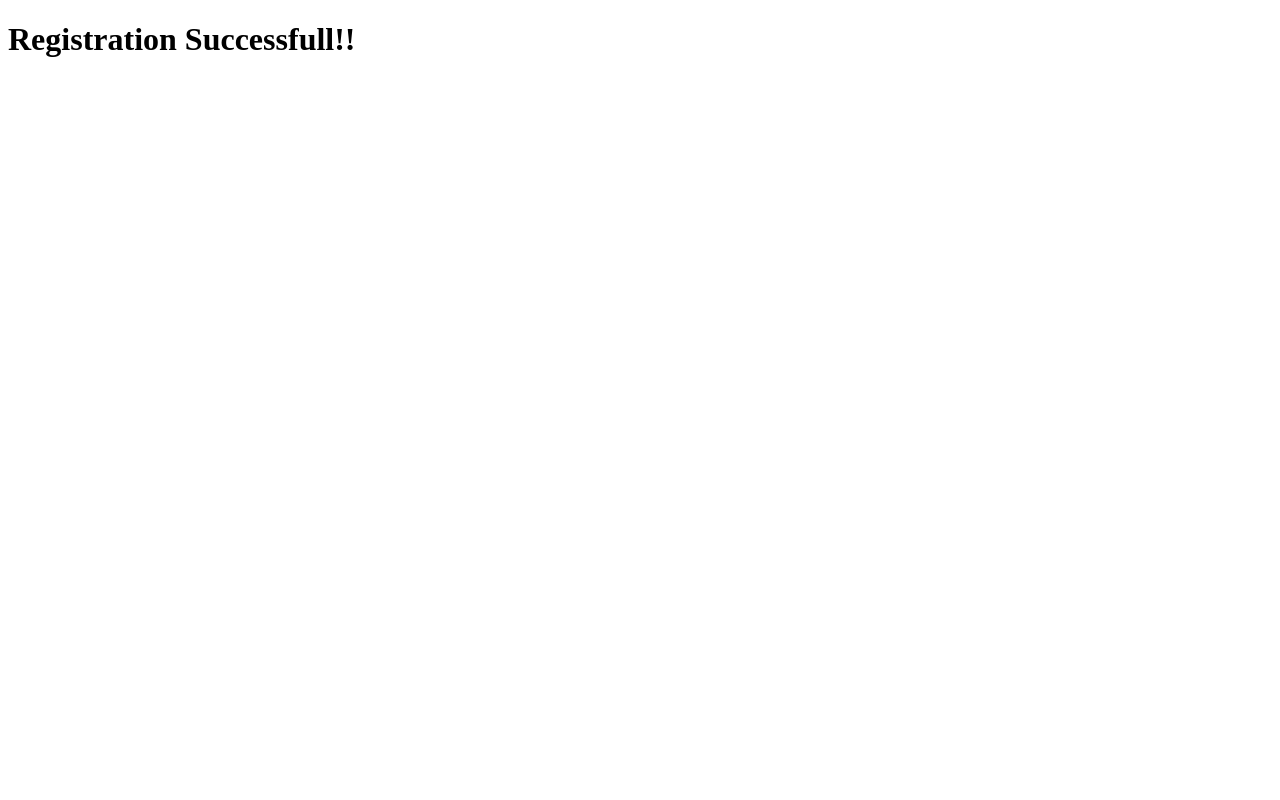
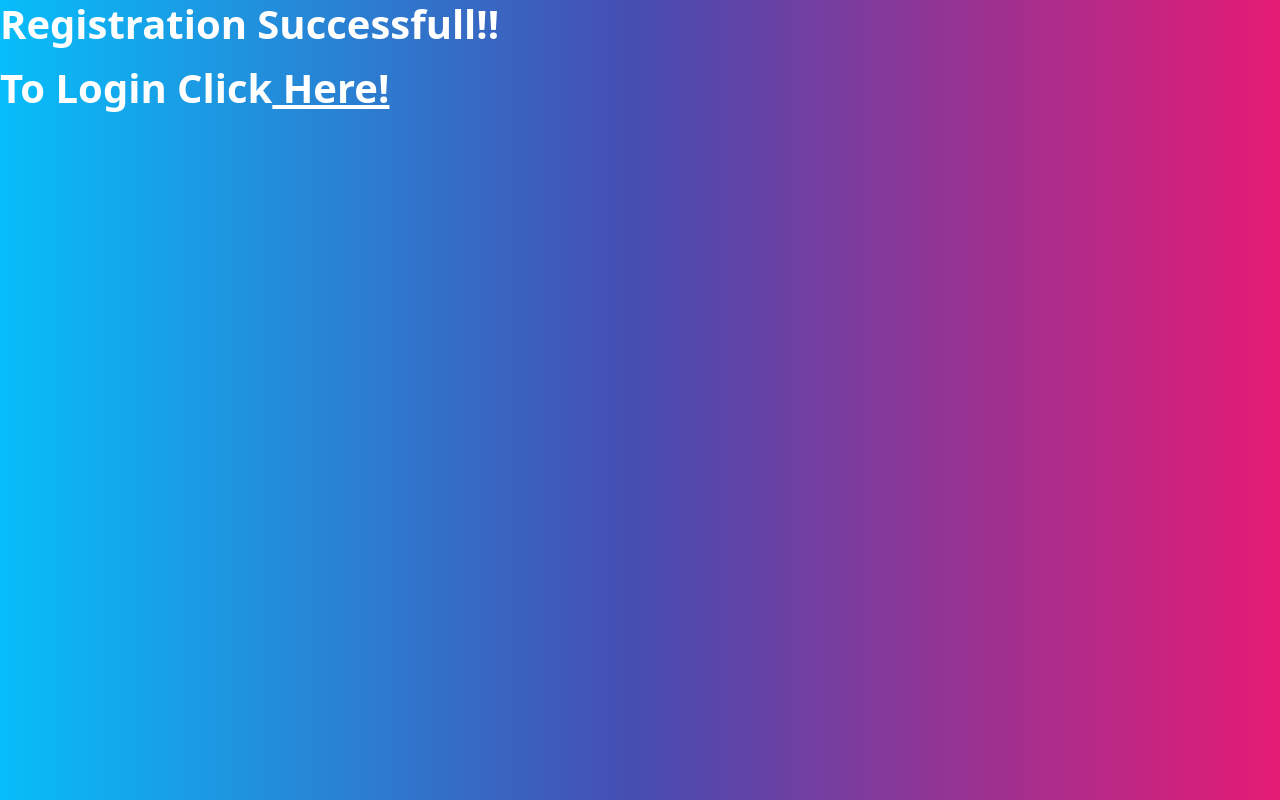
Before and after one commit to vyshupuniparthi/web-project, a website: page public/welcome.html in a window 1280 px wide. Drawn offline with Linux system fonts and the light colour scheme.

Commit message:
Registration completed

```diff
--- a/public/welcome.html
+++ b/public/welcome.html
@@ -4,9 +4,11 @@
     <meta charset="UTF-8">
     <meta http-equiv="X-UA-Compatible" content="IE=edge">
     <meta name="viewport" content="width=device-width, initial-scale=1.0">
+    <link rel="stylesheet" href="/stylesheets/quartz.min.css">
     <title>Document</title>
 </head>
 <body>
     <h1>Registration Successfull!!</h1>
+    <h1>To Login Click<a href="/"> Here!</a></h1>
 </body>
 </html>
```
Also changed, not shown: app.js (+4 -4 lines).
